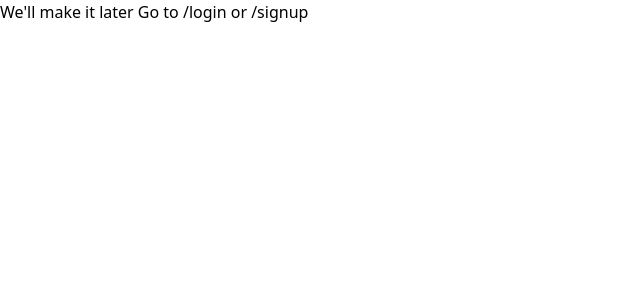
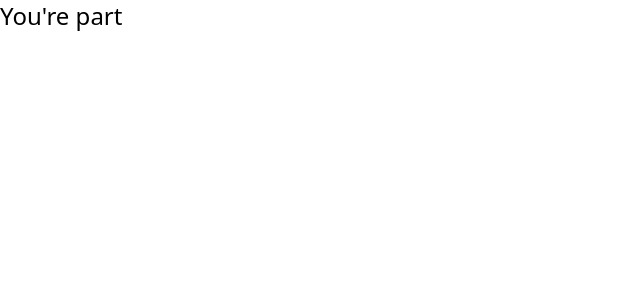
Before and after one commit to SOKOVIA-PICS/SOKOVIA, a React (Vite) app: page / in a window 1280 px wide. Shown: the top 300 px of the page, without its empty margins (0-640 px from the left). Built offline with nearby package versions, Linux system fonts and the light colour scheme.

Commit message:
Router Implemented

```diff
--- a/src/main.jsx
+++ b/src/main.jsx
@@ -4,10 +4,11 @@
 import { BrowserRouter, Routes, Route } from 'react-router-dom';
 import Login from './pages/Login/Login';
 import Signup from './pages/SignUp/Signup';
+import Home from './pages/Home/Home';
 
 const App = () => (
   <Routes>
-    <Route path='/' element={<h1>We'll make it later Go to /login or /signup</h1>} />
+    <Route path='/' element={<Home />} />
     <Route path="/login" element={<Login />} />
     <Route path="/signup" element={<Signup />} />
   </Routes>
--- /dev/null
+++ b/src/pages/Home/Home.jsx
@@ -0,0 +1,9 @@
+import './home.css'
+
+const Home = () => {
+    return (
+        <h1 className='text-2xl'>You're part</h1>
+    )
+}
+
+export default Home;
```
Also changed, not shown: src/pages/Home/home.css (added).
